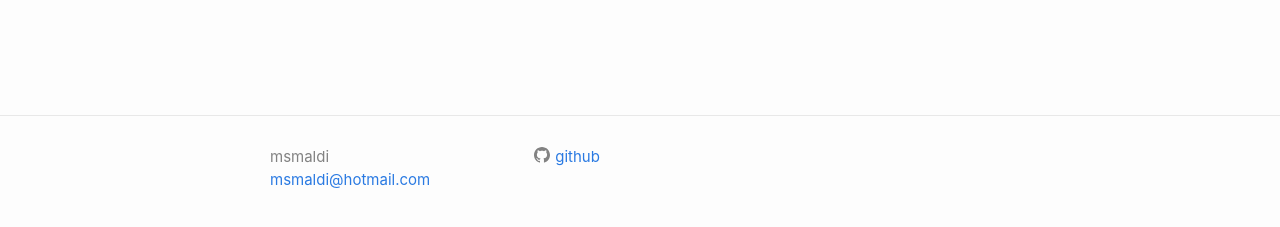
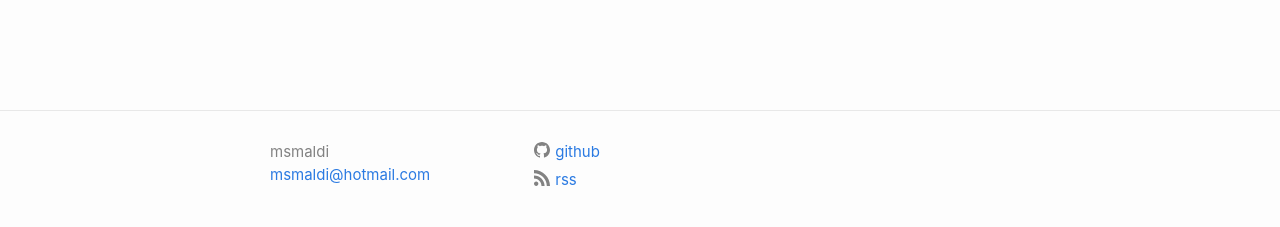
Before and after one commit to msmaldi/msmaldi.github.io, a Jekyll site: the page built from _posts/2022-03-20-linux-tmp-ram.md, in a window 1280 px wide. Shown: the part 649-876 px from the top of the page. Built offline with Jekyll 4.4.1, drawn with Linux system fonts in a browser that asks for light colours.

Commit message:
Update Core

```diff
--- a/_config.yml
+++ b/_config.yml
@@ -4,6 +4,7 @@
 title: "msmaldi" # the name of your site, e.g. ACME Corp.
 email: "msmaldi@hotmail.com"
 paginate: 10
+show_excerpts: true
 
 description: >-
 
--- a/_includes/footer.html
+++ b/_includes/footer.html
@@ -11,7 +11,8 @@
             </div>
             <div class="footer-col footer-col-2">
                 <ul class="social-media-list">
-                    <li><a href="{{ site.github }}"><svg viewBox="0 0 16 16" class="svg-icon"><use xlink:href="/assets/minima-social-icons.svg#github"></use></svg><span>github</span></a></li>
+                    <li><a href="{{ site.github }}"><svg class="svg-icon"><use xlink:href="/assets/minima-social-icons.svg#github"></use></svg><span>github</span></a></li>
+                    <li><a href="{{ "/feed.xml" | relative_url }}"><svg class="svg-icon"><use xlink:href="/assets/minima-social-icons.svg#rss"></use></svg><span>rss</span></a></li>
                 </ul>
             </div>
             <div class="footer-col footer-col-3">
--- a/_layouts/default.html
+++ b/_layouts/default.html
@@ -1,13 +1,13 @@
 <!DOCTYPE html>
-<html lang="{{ site.lang | default: "pt-BR" }}">
-    {%- include head.html -%}
+<html lang="{{ site.lang | default: " pt-BR" }}">
+{% include head.html %}
 <body>
-        {%- include header.html -%}
+{% include header.html %}
     <main class="page-content" aria-label="Content">
         <div class="wrapper">
             {{ content }}
         </div>
     </main>
-        {%- include footer.html -%}
+{% include footer.html %}
 </body>
 </html>
--- a/_layouts/post.html
+++ b/_layouts/post.html
@@ -6,33 +6,30 @@
     <header class="post-header">
         <h1 class="post-title p-name" itemprop="name headline">{{ page.title | escape }}</h1>
         <p class="post-meta">
-      {%- assign date_format = site.minima.date_format | default: "%b %-d, %Y" -%}
+            {% assign date_format = site.minima.date_format | default: "%b %-d, %Y" %}
             <time class="dt-published" datetime="{{ page.date | date_to_xmlschema }}" itemprop="datePublished">
                 {{ page.date | date: date_format }}
             </time>
-      {%- if page.modified_date -%}
+            {% if page.modified_date %}
             ~
-        {%- assign mdate = page.modified_date | date_to_xmlschema -%}
+            {% assign mdate = page.modified_date | date_to_xmlschema %}
             <time class="dt-modified" datetime="{{ mdate }}" itemprop="dateModified">
                 {{ mdate | date: date_format }}
             </time>
-      {%- endif -%}
-      {%- if page.author -%}
+            {% endif %}
+            {% if page.author %}
             • {% for author in page.author %}
             <span itemprop="author" itemscope itemtype="http://schema.org/Person">
                 <span class="p-author h-card" itemprop="name">{{ author }}</span></span>
-            {%- if forloop.last == false %}, {% endif -%}
+            {% if forloop.last == false %}, {% endif %}
             {% endfor %}
-      {%- endif -%}</p>
+            {% endif %}
+        </p>
     </header>
 
     <div class="post-content e-content" itemprop="articleBody">
         {{ content }}
     </div>
 
-  {%- if site.disqus.shortname -%}
-    {%- include disqus_comments.html -%}
-  {%- endif -%}
-
     <a class="u-url" href="{{ page.url | relative_url }}" hidden></a>
 </article>
--- a/assets/css/site.css
+++ b/assets/css/site.css
@@ -135,7 +135,7 @@
 
 .post-title { font-size: 36px; letter-spacing: -1px; line-height: 1; }
 
-.post-sumary { line-height: 1; }
+.post-excerpt { margin-bottom: 30px;  }
 
 @media screen and (max-width: 800px) { .post-title { font-size: 36px; } }
 
```
Also changed, not shown: _layouts/home.html (+21 -23 lines). Lines whose indentation alone changed are shown as unchanged.
